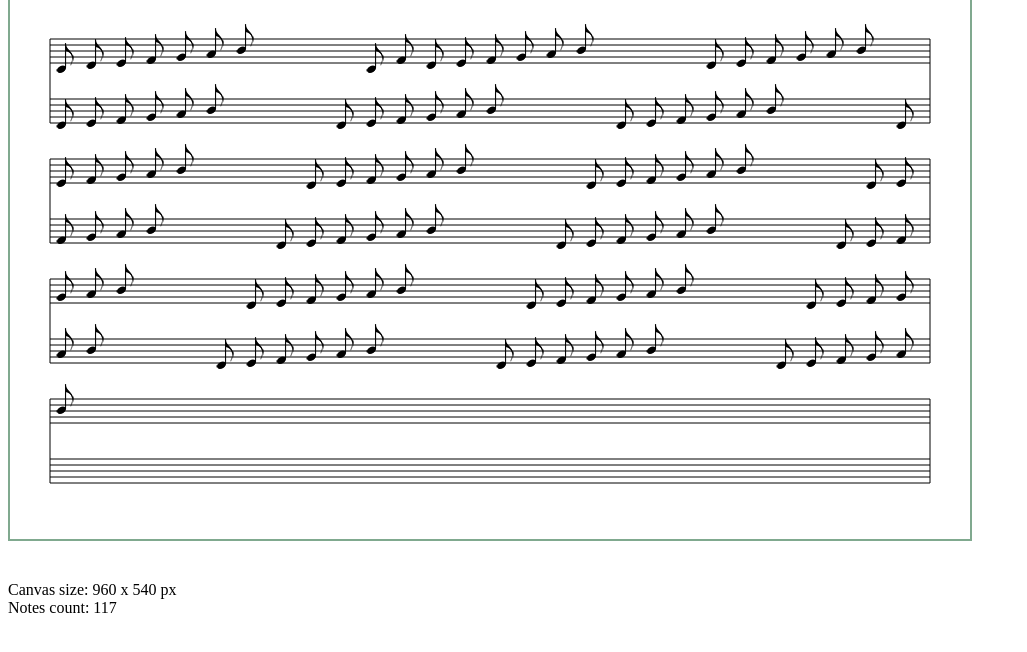
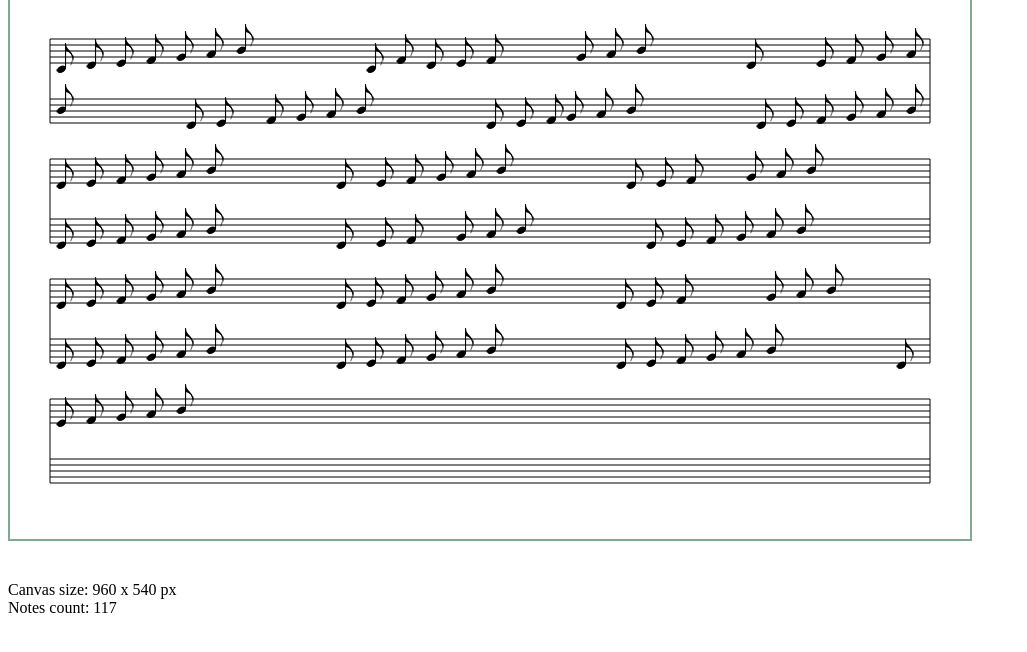
Before and after one commit to Panches-IQ/notes-main-theme, a plain HTML site: page index.html in a window 1280 px wide. Shown: the part 58-710 px from the top of the page, without its empty margins (0-1027 px from the left). Drawn offline with Linux system fonts and the light colour scheme.

Commit message:
notes/bug: some features add

```diff
--- a/index.html
+++ b/index.html
@@ -13,7 +13,7 @@
 
 <!-- JavaScript -->
 <script type="text/javascript">
-    let jsonNotes = '{"title":"Super Mario Main Theme", "sequence": [["do",30], ["re",30], ["mi",30], ["fa",30], ["sol",30], ["la",30], ["ti",130], ["do",30],["fa",30], ["re",30], ["mi",30], ["fa",30], ["sol",30], ["la",30], ["ti",130], ["re",30], ["mi",30], ["fa",30], ["sol",30], ["la",30], ["ti",130], ["re",30], ["mi",30], ["fa",30], ["sol",30], ["la",30], ["ti",130], ["re",30], ["mi",30], ["fa",30], ["sol",30], ["la",30], ["ti",130], ["re",30], ["mi",30], ["fa",30], ["sol",30], ["la",30], ["ti",130], ["re",30], ["mi",30], ["fa",30], ["sol",30], ["la",30], ["ti",130], ["re",30], ["mi",30], ["fa",30], ["sol",30], ["la",30], ["ti",130], ["re",30], ["mi",30], ["fa",30], ["sol",30], ["la",30], ["ti",130], ["re",30], ["mi",30], ["fa",30], ["sol",30], ["la",30], ["ti",130], ["re",30], ["mi",30], ["fa",30], ["sol",30], ["la",30], ["ti",130], ["re",30], ["mi",30], ["fa",30], ["sol",30], ["la",30], ["ti",130], ["re",30], ["mi",30], ["fa",30], ["sol",30], ["la",30], ["ti",130], ["re",30], ["mi",30], ["fa",30], ["sol",30], ["la",30], ["ti",130], ["re",30], ["mi",30], ["fa",30], ["sol",30], ["la",30], ["ti",130], ["re",30], ["mi",30], ["fa",30], ["sol",30], ["la",30], ["ti",130], ["re",30], ["mi",30], ["fa",30], ["sol",30], ["la",30], ["ti",130], ["re",30], ["mi",30], ["fa",30], ["sol",30], ["la",30], ["ti",130], ["re",30], ["mi",30], ["fa",30], ["sol",30], ["la",30], ["ti",130]]}';
+    let jsonNotes = '{"title":"Super Mario Main Theme", "sequence": [["do",30], ["re",30], ["mi",30], ["fa",30], ["sol",30], ["la",30], ["ti",130], ["do",30],["fa",30], ["re",30], ["mi",30], ["fa",90], ["sol",30], ["la",30], ["ti",110], ["re",70], ["mi",30], ["fa",30], ["sol",30], ["la",30], ["ti",130], ["re",30], ["mi",50], ["fa",30], ["sol",30], ["la",30], ["ti",130], ["re",30], ["mi",30], ["fa",20], ["sol",30], ["la",30], ["ti",130], ["re",30], ["mi",30], ["fa",30], ["sol",30], ["la",30], ["ti",130], ["re",30], ["mi",30], ["fa",30], ["sol",30], ["la",30], ["ti",130], ["re",40], ["mi",30], ["fa",30], ["sol",30], ["la",30], ["ti",130], ["re",30], ["mi",30], ["fa",60], ["sol",30], ["la",30], ["ti",130], ["re",30], ["mi",30], ["fa",30], ["sol",30], ["la",30], ["ti",130], ["re",40], ["mi",30], ["fa",50], ["sol",30], ["la",30], ["ti",130], ["re",30], ["mi",30], ["fa",30], ["sol",30], ["la",30], ["ti",130], ["re",30], ["mi",30], ["fa",30], ["sol",30], ["la",30], ["ti",130], ["re",30], ["mi",30], ["fa",30], ["sol",30], ["la",30], ["ti",130], ["re",30], ["mi",30], ["fa",90], ["sol",30], ["la",30], ["ti",130], ["re",30], ["mi",30], ["fa",30], ["sol",30], ["la",30], ["ti",130], ["re",30], ["mi",30], ["fa",30], ["sol",30], ["la",30], ["ti",130], ["re",30], ["mi",30], ["fa",30], ["sol",30], ["la",30], ["ti",130], ["re",30], ["mi",30], ["fa",30], ["sol",30], ["la",30], ["ti",130]]}';
     drawNotes(jsonNotes);
 </script>
 
--- a/src/notes.js
+++ b/src/notes.js
@@ -21,7 +21,7 @@
                 posX = 40;
             };
         }
-        document.getElementById("canvas").addEventListener("mousedown", onMouseDown, false);
+        canvas.addEventListener("mousedown", onMouseDown, false);
 
         function onMouseDown(event) {
             for(let i=0;i<vxyNotes.length;i++) {
```
